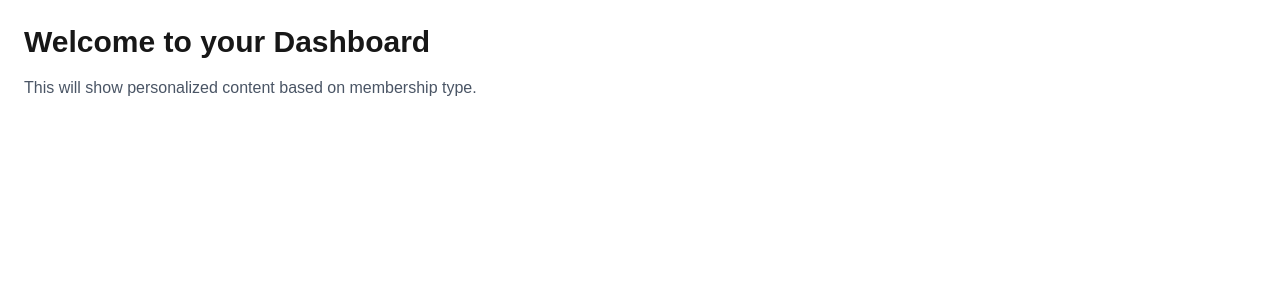
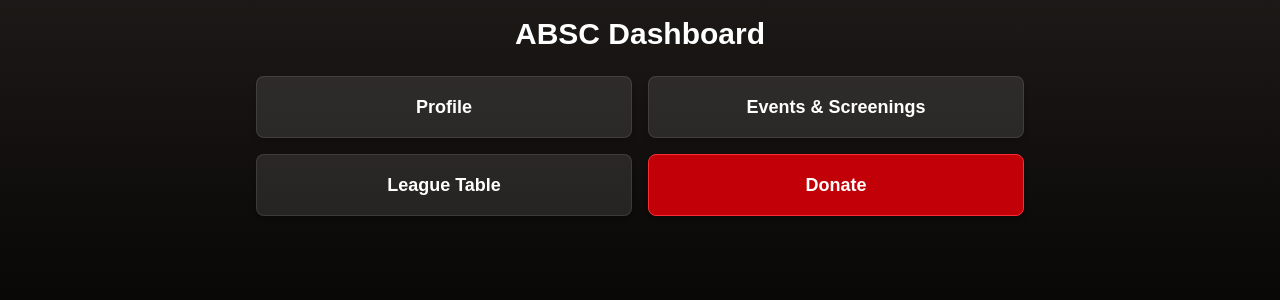
Before and after one commit to SubhenduScottDas/club-membership-app, a Next.js app: page /dashboard in a window 1280 px wide. Shown: the top 300 px of the page. Built offline with nearby package versions, Linux system fonts and the light colour scheme.

Commit message:
basic dashboarding

```diff
--- a/src/app/dashboard/page.tsx
+++ b/src/app/dashboard/page.tsx
@@ -1,8 +1,53 @@
+'use client';
+
+import { useState, useEffect } from 'react';
+import Link from 'next/link';
+
 export default function DashboardPage() {
+  // This can come from your auth context later
+  const [role, setRole] = useState<'Bronze' | 'Red' | 'Gold' | 'Admin'>('Gold');
+
+  const isAdmin = role === 'Admin';
+
   return (
-    <main className="p-6">
-      <h1 className="text-3xl font-semibold">Welcome to your Dashboard</h1>
-      <p className="mt-4 text-gray-600">This will show personalized content based on membership type.</p>
-    </main>
+    <div className="min-h-screen bg-gradient-to-b from-stone-900 to-black text-white p-4">
+      <h1 className="text-3xl font-bold mb-6 text-center">ABSC Dashboard</h1>
+
+      <div className="grid grid-cols-1 sm:grid-cols-2 gap-4 max-w-3xl mx-auto">
+        {/* Profile */}
+        <Card title="Profile" href="/dashboard/profile" />
+
+        {/* Events / Screening */}
+        <Card title="Events & Screenings" href="/dashboard/events" />
+
+        {/* League Table */}
+        <Card title="League Table" href="/dashboard/league" />
+
+        {/* Admin-only: View Members */}
+        {isAdmin && <Card title="View Members" href="/dashboard/members" />}
+
+        {/* Admin-only: ABSC FinOps */}
+        {isAdmin && <Card title="ABSC FinOps" href="/dashboard/finops" />}
+
+        {/* Admin-only: ABSC Insider */}
+        {isAdmin && <Card title="ABSC Insider Control Panel" href="/dashboard/insider" />}
+
+        {/* Donate */}
+        <Card title="Donate" href="/donate" highlight />
+      </div>
+    </div>
   );
 }
+
+function Card({ title, href, highlight = false }: { title: string; href: string; highlight?: boolean }) {
+  return (
+    <Link
+      href={href}
+      className={`rounded-lg p-4 text-center shadow-md transition hover:scale-[1.02] hover:shadow-lg border
+        ${highlight ? 'bg-red-700 text-white border-red-500' : 'bg-white/10 border-white/10'}
+      `}
+    >
+      <span className="block text-lg font-semibold">{title}</span>
+    </Link>
+  );
+}
```
Also changed, not shown: src/app/login/page.tsx (indentation only).
